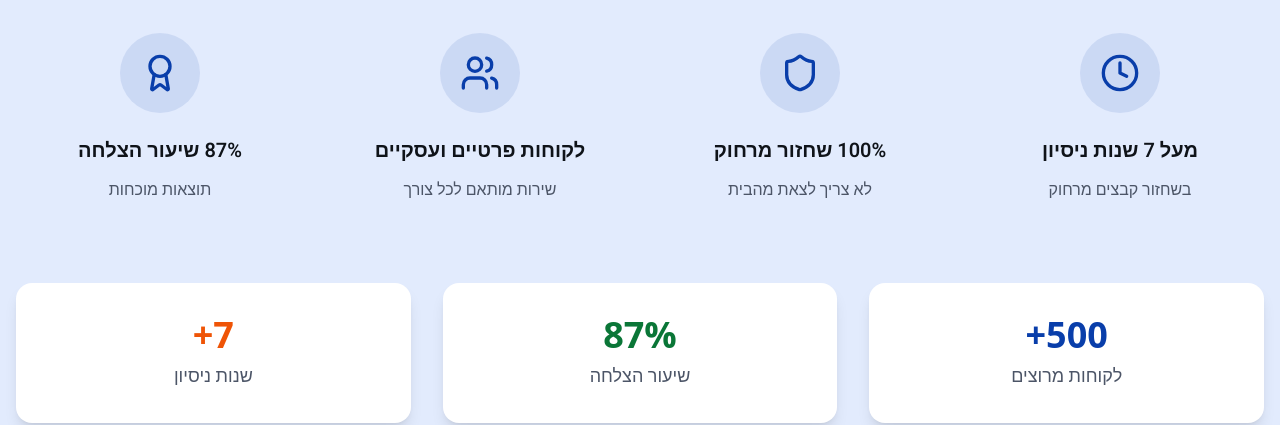
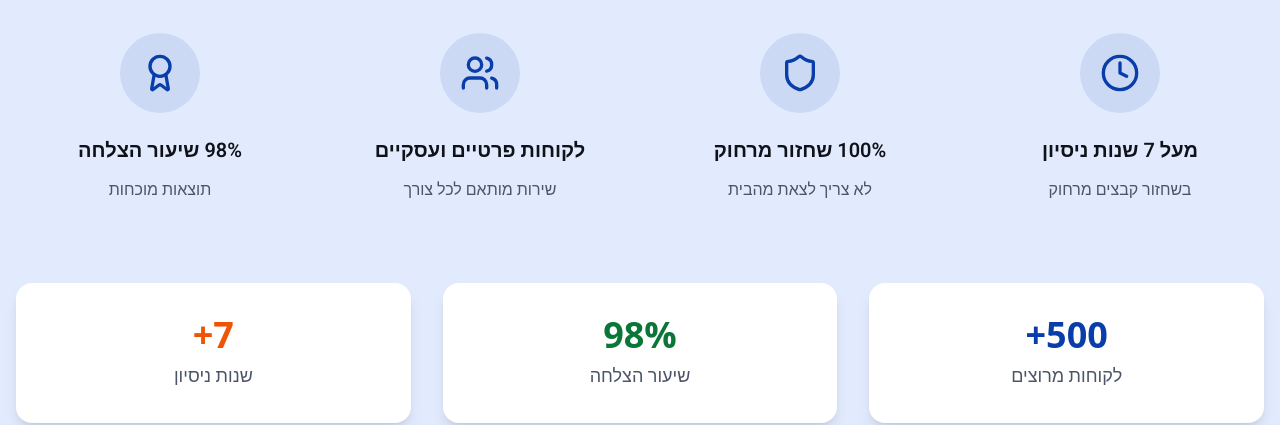
Before and after one commit to infected-computer/data-safe-recovery-now, a React (Vite) app: page / in a window 1280 px wide. Shown: the part 1060-1485 px from the top of the page. Built offline with nearby package versions, Linux system fonts and the light colour scheme.

Commit message:
Code edited in Lovable Code Editor
Edited UI in Lovable

```diff
--- a/src/components/TrustSection.tsx
+++ b/src/components/TrustSection.tsx
@@ -18,7 +18,7 @@ const trustItems = [
   },
   {
     icon: Award,
-    title: "87% שיעור הצלחה",
+    title: "98% שיעור הצלחה",
     description: "תוצאות מוכחות"
   }
 ];
@@ -65,7 +65,7 @@ export const TrustSection = () => {
           </div>
 
           <div className="text-center p-8 bg-card rounded-2xl shadow-lg">
-            <div className="text-4xl font-bold text-success mb-2">87%</div>
+            <div className="text-4xl font-bold text-success mb-2">98%</div>
             <div className="font-hebrew text-lg text-muted-foreground">שיעור הצלחה</div>
           </div>
 
```
